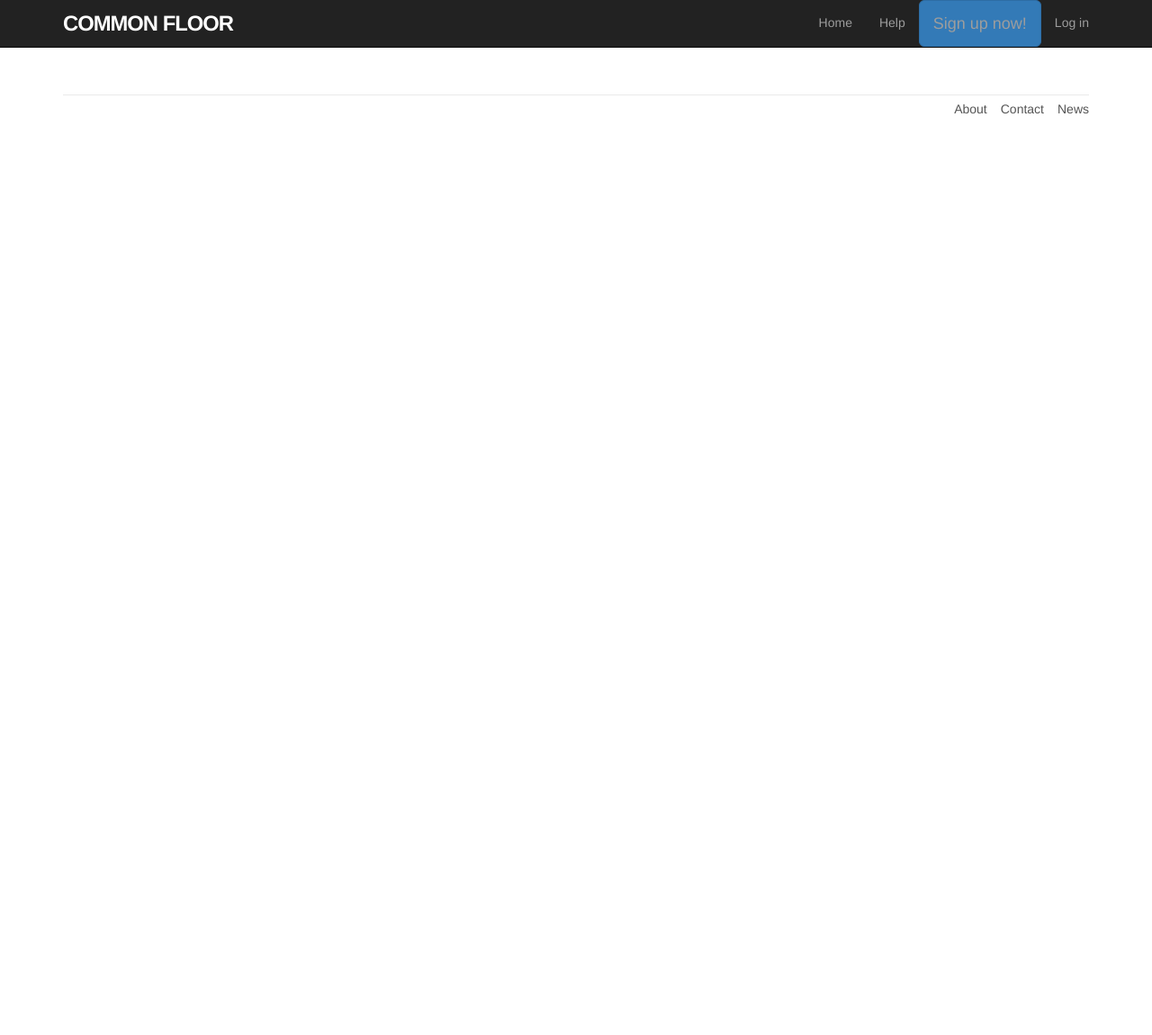
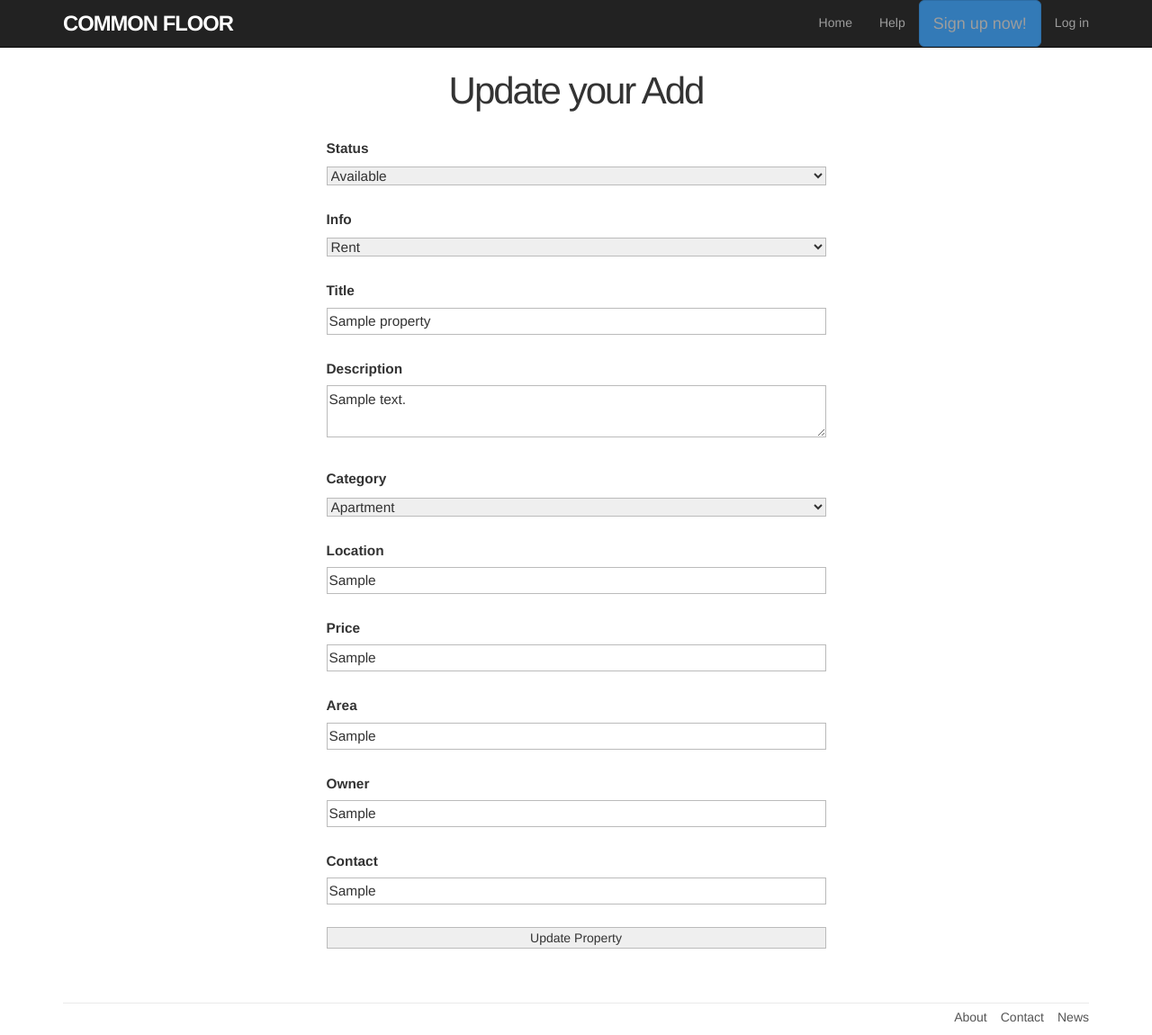
Before and after one commit to amitmitra26/CommonFloor-Clone-Application, a Rails app: page /properties/1/edit in a window 1280 px wide. Shown: the whole page at 90% size. Before the commit the page ends 127 px from the top, so only its background shows below. Run offline with Rails 7, Linux system fonts and the light colour scheme; tables that the repository leaves empty hold one stand-in row (values such as "Sample post"); style sheets or scripts are compiled from the project's sources; some libraries are stand-ins or nearby versions.

Commit message:
Property Modification and deletion issue:04

```diff
--- a/app/controllers/properties_controller.rb
+++ b/app/controllers/properties_controller.rb
@@ -14,15 +14,42 @@ class PropertiesController < ApplicationController
   def create
     @user = User.find(params[:user_id])
     @property = @user.properties.create(params.require(:property).permit(:title, :description, :category, :location, :price, :area, :owner, :contact, :info))
-    redirect_to @user
+    if @property.save
+      flash[:success] = "Property Submitted"
+    redirect_to @property
+  else
+    render 'new'
+  end
+  end
+
+  def view
+    @property = Property.find(params[:property_id])
   end
 
   def show
-    if current_user
     @user = User.find(current_user.id)
     @property = @user.properties.find(params[:id])
+  end
+
+  def edit
+    #@user = User.find(current_user.id)
+    @property = Property.find(params[:id])
+  end
+
+  def update
+    @property = Property.find(params[:id])
+    if @property.update_attributes(params.require(:property).permit(:title, :description, :category, :location, :price, :area, :owner, :contact, :info, :status))
+
+      redirect_to @property
     else
-    @property = Property.find(params[:id])
+      render 'edit'
     end
   end
+
+  def destroy
+    Property.find(params[:id]).destroy
+    flash[:success] = "Property Deleted"
+    redirect_to current_user
+  end
+
 end
--- a/app/helpers/application_helper.rb
+++ b/app/helpers/application_helper.rb
@@ -2,7 +2,7 @@ module ApplicationHelper
 
   # Returns the full title on a per-page basis.
   def full_title(page_title = '')
-    base_title = "Ruby on Rails Tutorial Sample App"
+    base_title = "Common Floor Clone Application"
     if page_title.empty?
       base_title
     else
--- a/app/views/properties/edit.html.erb
+++ b/app/views/properties/edit.html.erb
@@ -0,0 +1,76 @@
+<% provide(:title, 'Modify Add') %>
+<% provide(:button_text, 'Save changes') %>
+
+<h1>Update your Add</h1>
+<div class="row">
+  <div class="col-md-6 col-md-offset-3">
+    <%= form_for (@property) do |f| %>
+
+    <p>
+      <%= f.label :status %>
+      <% if @property.info == "Sell" %>
+      <%= f.select(:status, ['Available','Sold']) %>
+      <% else %>
+      <%= f.select(:status, ['Available','Rented']) %>
+      <% end %>
+    </p>
+    <% if @property.errors.any? %>
+
+    <div id="error_explanation">
+      <h2>
+        <%= pluralize(@property.errors.count, "error") %>prohibited the property details to be saved
+      </h2>
+      <ul>
+        <% @property.errors.full_messages.each do |msg| %>
+        <li><%= msg %></li>
+        <% end %>
+      </ul>
+    </div>
+    <% end %>
+
+    <p>
+      <%= f.label :info %>
+      <%= f.select(:info, ['Rent','Sell']) %>
+    </p>
+    <p>
+      <%= f.label :title %>
+      <%= f.text_field :title %>
+    </p>
+    <p>
+      <%= f.label :description %>
+      <%= f.text_area :description %>
+    </p>
+    <p>
+      <%= f.label :category %>
+      <%= f.select(:category, ['Apartment','Hotel','Plot','Bunglow','House','Office']) %>
+    </p>
+    <p>
+      <%= f.label :location %>
+      <%= f.text_field :location %>
+    </p>
+
+    <p>
+      <%= f.label :price %>
+      <%= f.text_field :price %>
+    </p>
+
+    <p>
+      <%= f.label :area %>
+      <%= f.text_field :area %>
+    </p>
+    <p>
+      <%= f.label :owner %>
+      <%= f.text_field :owner %>
+    </p>
+    <p>
+      <%= f.label :contact %>
+      <%= f.text_field :contact %>
+    </p>
+
+    <%= f.submit %>
+
+    <% end %>
+
+
+  </div>
+</div>
--- a/app/views/properties/home.html.erb
+++ b/app/views/properties/home.html.erb
@@ -1,5 +1,5 @@
 <ul>
   <% @properties.each do |prop| %>
-  <li><%= link_to prop.title, prop%></li>
+  <li><%= link_to prop.title, property_view_path(prop) %></li>
   <% end %>
 </ul>
--- a/config/routes.rb
+++ b/config/routes.rb
@@ -10,8 +10,11 @@ Rails.application.routes.draw do
   delete '/logout',  to: 'sessions#destroy'
   post '/signup',  to: 'users#create'
   #get '/admin/profile', to: 'admin#show'
-  #get '/property', to: 'properties#show'
+  #get '/view/:id', to: 'properties#view'
   resources :properties
+  resources :properties do
+    get 'view'
+  end
   resources :users, :admins do
     resources :properties
   end
```
Also changed, not shown: app/views/properties/view.html.erb (added, +35 -0 lines), 1 other file.
